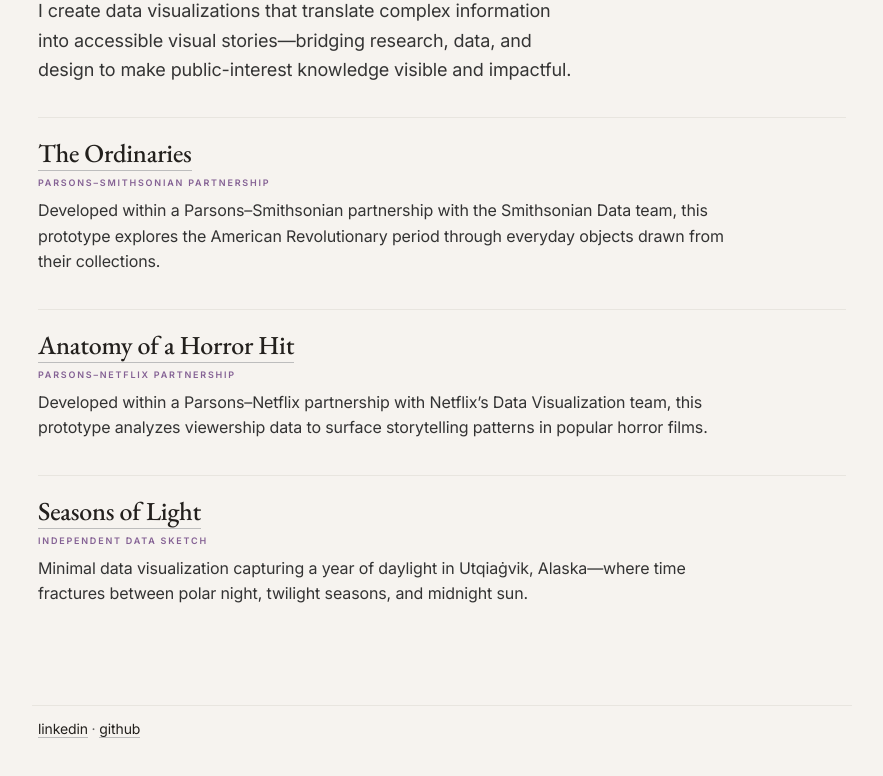
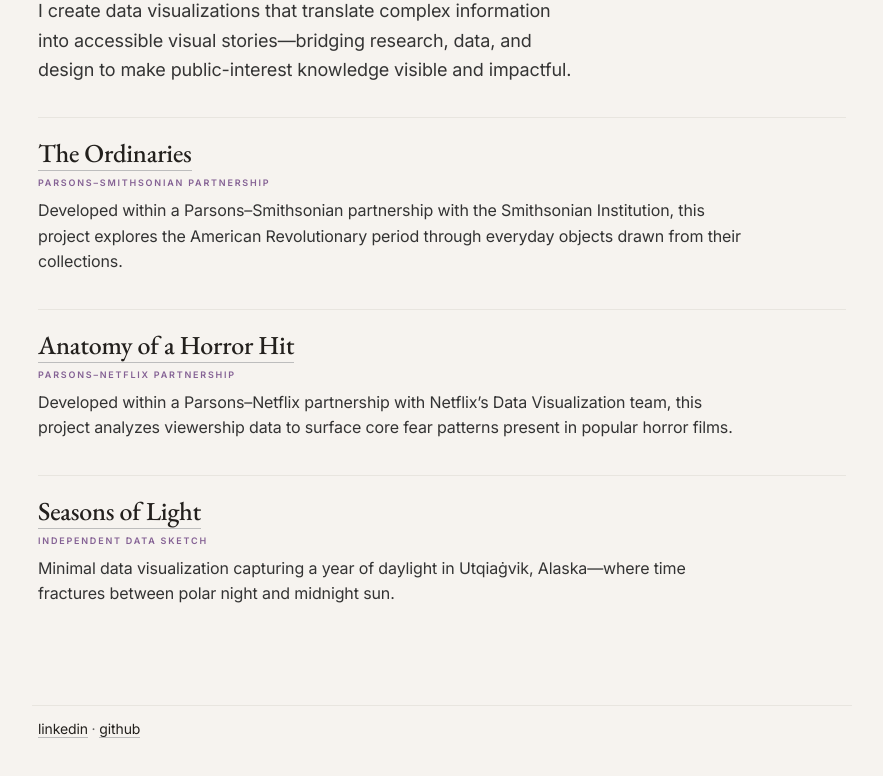
Before and after one commit to lara-yeyati-preiss/lara-yeyati-portfolio, a plain HTML site: page index.html in a window 1280 px wide. Shown: the part 168-944 px from the top of the page, without its empty margins (198-1081 px from the left). Drawn offline with nearby package versions, Linux system fonts and the light colour scheme.

Commit message:
update project descriptions

```diff
--- a/index.html
+++ b/index.html
@@ -28,7 +28,7 @@
       </h2>
       <p class="kicker">parsons–smithsonian partnership</p>
       <p class="desc">
-        Developed within a Parsons–Smithsonian partnership with the Smithsonian Data team, this prototype explores the American Revolutionary period through everyday objects drawn from their collections.
+        Developed within a Parsons–Smithsonian partnership with the Smithsonian Institution, this project explores the American Revolutionary period through everyday objects drawn from their collections.
       </p>
     </section>
 
@@ -39,7 +39,7 @@
       </h2>
       <p class="kicker">parsons–netflix partnership</p>
       <p class="desc">
-        Developed within a Parsons–Netflix partnership with Netflix’s Data Visualization team, this prototype analyzes viewership data to surface storytelling patterns in popular horror films.
+                Developed within a Parsons–Netflix partnership with Netflix’s Data Visualization team, this project analyzes viewership data to surface core fear patterns present in popular horror films.
       </p>
     </section>
 
@@ -50,7 +50,7 @@
       </h2>
       <p class="kicker">independent data sketch</p>
       <p class="desc">
-        Minimal data visualization capturing a year of daylight in Utqiaġvik, Alaska—where time fractures between polar night, twilight seasons, and midnight sun.
+        Minimal data visualization capturing a year of daylight in Utqiaġvik, Alaska—where time fractures between polar night and midnight sun.
       </p>
     </section>
   </main>
```
